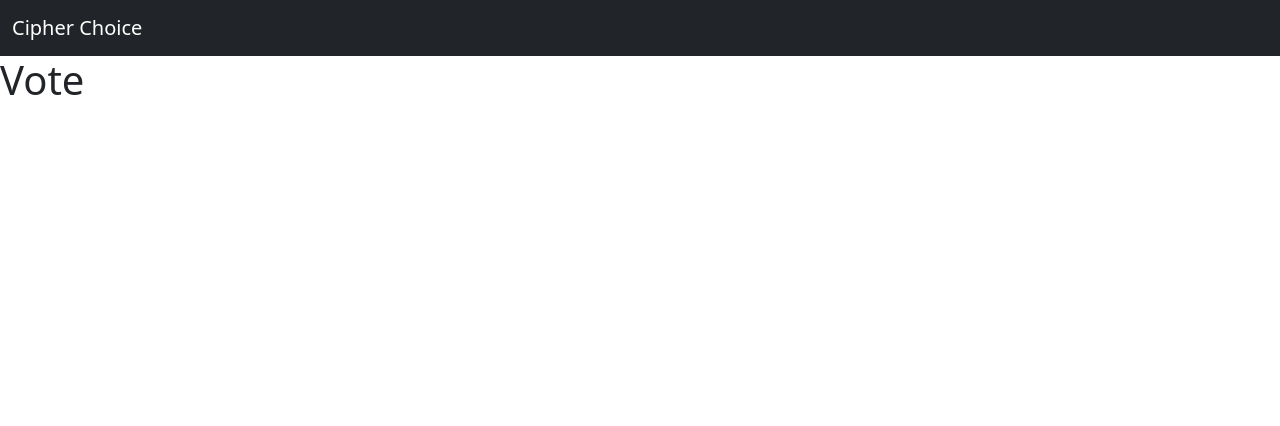
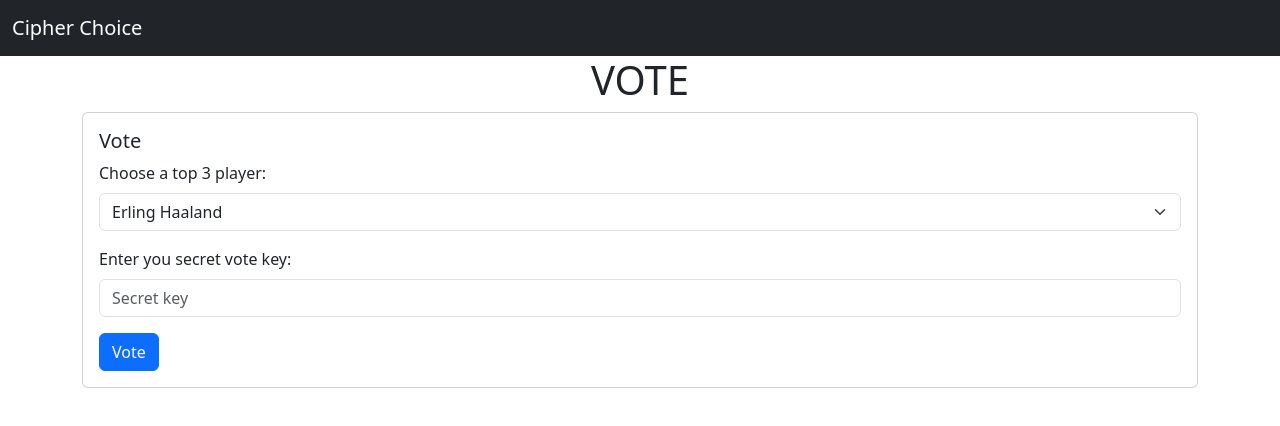
Before and after one commit to christo3carrasco/ballon-dor23, a React (Vite) app: page /vote in a window 1280 px wide. Shown: the top 426 px of the page. Built offline with nearby package versions, Linux system fonts and the light colour scheme.

Commit message:
feat: add vote module

```diff
--- a/src/views/Vote.jsx
+++ b/src/views/Vote.jsx
@@ -1,7 +1,87 @@
+import { useState } from "react";
+import { useNavigate } from "react-router-dom";
+
 export const Vote = () => {
+  const [id, setId] = useState("1");
+  const [key, setKey] = useState("");
+  const [error, setError] = useState(null);
+
+  const navigate = useNavigate();
+
+  const host = "http://localhost:6969";
+  const API = `${host}/api/cipher/${id}/${key}`;
+
+  const handleVote = async () => {
+    try {
+      const response = await fetch(API, {
+        method: "POST",
+        headers: {
+          "Content-Type": "application/json",
+        },
+        body: JSON.stringify({ id, key }),
+      });
+
+      if (response.ok) {
+        navigate("/congratulations");
+      } else {
+        throw new Error("Error to vote");
+      }
+    } catch (error) {
+      setError(
+        "There was a problem processing your vote. Please check your secret key and try again."
+      );
+    }
+  };
+
   return (
-    <>
-      <h1>Vote</h1>
-    </>
+    <div className="container">
+      <h1 className="text-center">VOTE</h1>
+      <div className="card">
+        <div className="card-body">
+          <h5 className="card-title">Vote</h5>
+          <form>
+            <div className="mb-3">
+              <label htmlFor="formId" className="form-label">
+                Choose a top 3 player:
+              </label>
+              <select
+                className="form-select"
+                id="formId"
+                value={id}
+                onChange={(e) => setId(e.target.value)}
+              >
+                <option value="1">Erling Haaland</option>
+                <option value="2">Lionel Messi</option>
+                <option value="3">Kevin De Bruyne</option>
+              </select>
+            </div>
+
+            <div className="mb-3">
+              <label htmlFor="formKey" className="form-label">
+                Enter you secret vote key:
+              </label>
+              <input
+                type="text"
+                className="form-control"
+                id="formKey"
+                placeholder="Secret key"
+                value={key}
+                onChange={(e) => setKey(e.target.value)}
+              />
+            </div>
+
+            <button
+              type="button"
+              className="btn btn-primary"
+              onClick={handleVote}
+            >
+              Vote
+            </button>
+          </form>
+
+          {error && <p style={{ color: "red" }}>{error}</p>}
+        </div>
+      </div>
+    </div>
   );
 };
```
